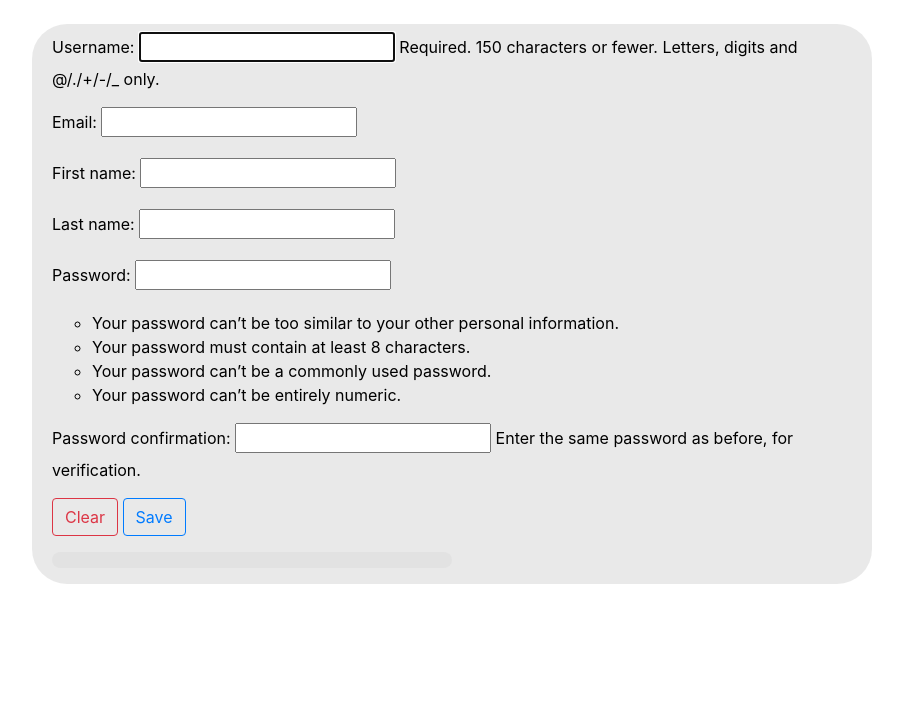
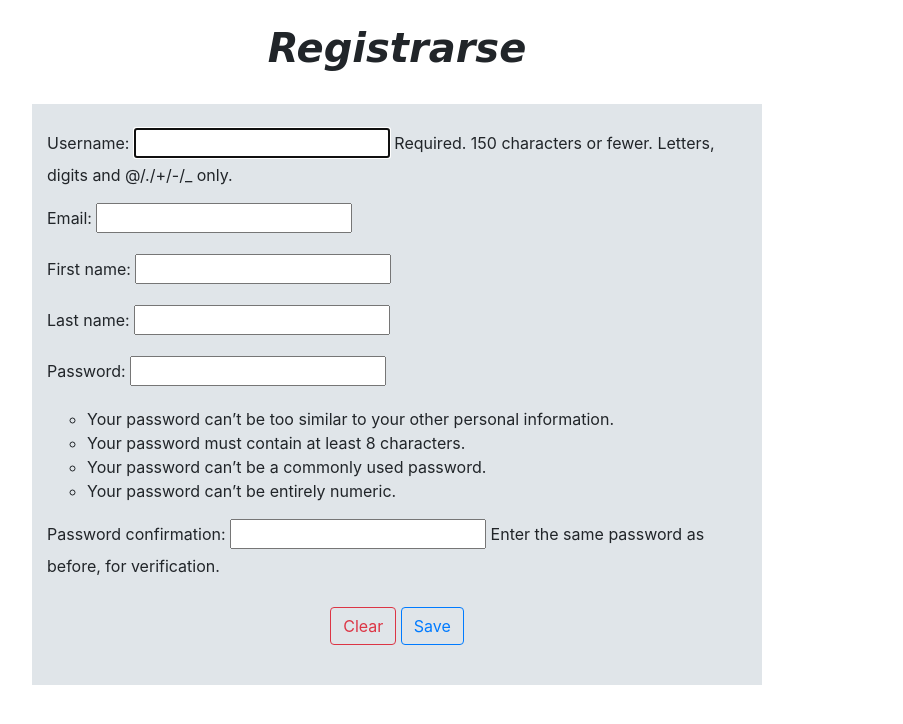
Before and after one commit to AlbertoMaciasGutierrez/biblioteca, a Django app: page /registro/ in a window 1280 px wide. Shown: the part 57-781 px from the top of the page, without its empty margins (73-976 px from the left). Run offline with Django 3.2, Linux system fonts and the light colour scheme; some libraries are stand-ins or nearby versions.

Commit message:
Arreglado acceso a elementos estáticos

```diff
--- a/peliculas/static/peliculas.css
+++ b/peliculas/static/css/peliculas.css
@@ -46,7 +46,7 @@ h1, h3, h4, h5 {
 }
 
 .boton-login{
-    text-align: left;
+    text-align: center;
     margin-top: 10pt
 }
 
--- a/templates/base.html
+++ b/templates/base.html
@@ -8,7 +8,7 @@
         <script src="https://stackpath.bootstrapcdn.com/bootstrap/4.1.1/js/bootstrap.bundle.min.js"></script>
         <link rel="stylesheet" href="https://stackpath.bootstrapcdn.com/bootstrap/4.1.1/css/bootstrap.min.css" integrity="sha384-WskhaSGFgHYWDcbwN70/dfYBj47jz9qbsMId/iRN3ewGhXQFZCSftd1LZCfmhktB" crossorigin="anonymous">
         <link href="https://maxcdn.bootstrapcdn.com/font-awesome/4.7.0/css/font-awesome.min.css" rel="stylesheet">
-        <link rel="stylesheet" href="{% static 'peliculas.css' %}">
+        <link rel="stylesheet" href="{% static 'css/peliculas.css' %}">
         <meta http-equiv="Expires" content="0">
         <meta http-equiv="Last-Modified" content="0">
         <meta http-equiv="Cache-Control" content="no-cache, mustrevalidate">
@@ -41,7 +41,7 @@
                         <ul class="navbar-nav justify-content-end ml-auto">
                             <div class="btn-group dropleft">
                                 <li class="nav-item dropdown">
-                                    <span class ="btn btn-primary nav-link dropdown-toggle text-dark" id="navbarDropdownMenuLink" data-toggle="dropdown" aria-haspopup="true" aria-expanded="false">
+                                    <span class ="nav-link dropdown-toggle text-dark rounded-left" style="background-color: #FFC918;" id="navbarDropdownMenuLink" data-toggle="dropdown" aria-haspopup="true" aria-expanded="false">
                                         {{user.get_username }}
                                     </span>
                                     <div class="dropdown-menu" aria-labelledby="navbarDropdownMenuLink">
--- a/templates/registration/registrar.html
+++ b/templates/registration/registrar.html
@@ -8,8 +8,13 @@
         <p>Error al registrar</p>
     {% endif %}
 
+    <div class="container mr-xl-5 ">
+      <h1 class="text-center "><i><b>Registrarse</b></i></h1>
+      <br>
+    </div>
 
-    <div class="caja-registrar pb-2 pt-2 mb-2">
+    <div class="container mr-xl-5 " style=" background-color: #E0E5E9">
+        <br>
         <form method="POST" action="">
             {% csrf_token %}    {%comment%} "{% csrf_token %}" Genera un token único por cada petición, de tal manera que nadie pueda falsificar
                                 la solicitud para el sitio web ya que los falsificadores no poseerán este token, y la aplicación dará un error.
@@ -19,9 +24,11 @@
                 {{ form.as_p}}      {#} "{{form.as_table}}": renderizar formularios de Django como tabla {#}
             </table>
 
-            <input class="btn btn-outline-danger" type = "reset" value = "Clear">
-            <input class="btn btn-outline-primary" type = "submit" value = "Save">
-
+            <div class="boton-login text-center">
+                <input class="btn btn-outline-danger text-center" type = "reset" value = "Clear">
+                <input class="btn btn-outline-primary text-center" type = "submit" value = "Save">
+            </div>
         </form>
-    <div class="caja-login pb-2 pt-2 mb-2">
+        <br>
+    </div>
 {% endblock %}
```
Also changed, not shown: biblioteca/settings.py (+10 -2 lines), templates/errores/404.html (+17 -9 lines), templates/registration/login.html (+13 -6 lines), peliculas/static/img/error404.jpg (added).
